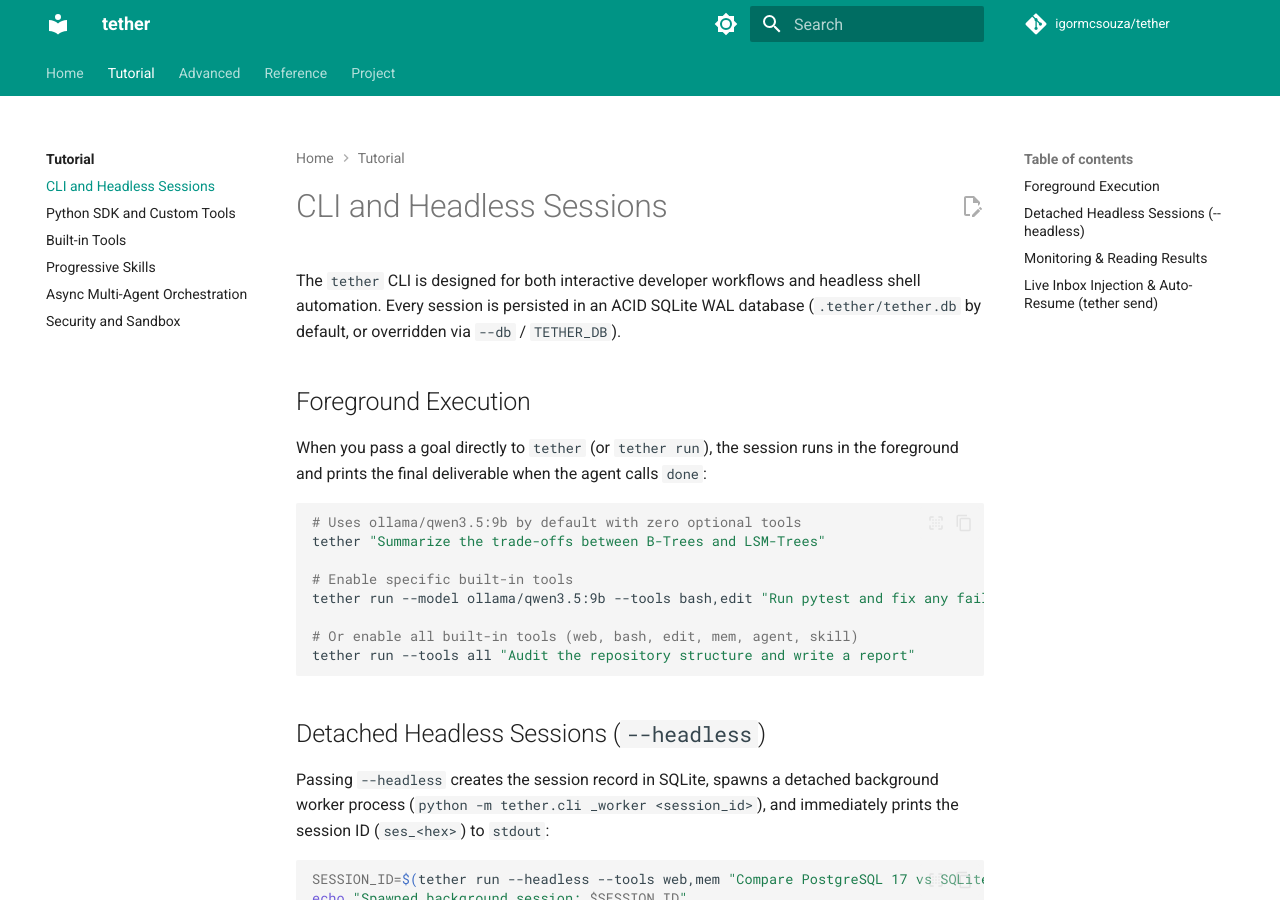
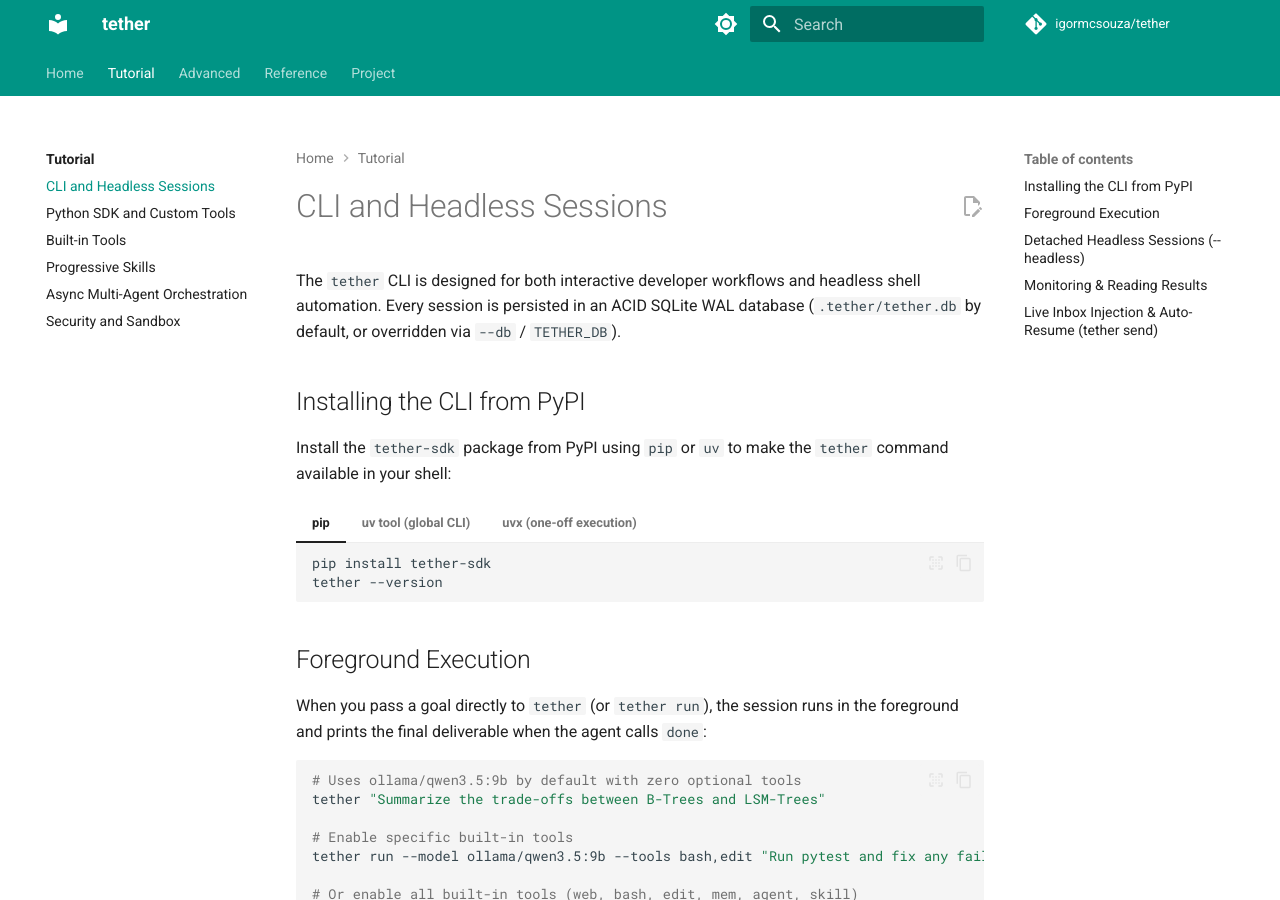
Before and after one commit to igormcsouza/tether, an MkDocs documentation site: the page built from docs/tutorial/cli-and-headless.md, in a window 1280 px wide and 900 px high. Built offline with MkDocs 1.6.1 and Material for MkDocs 9.7.7, drawn with Linux system fonts in a browser that asks for light colours; comment, search, counter and statistics services are not loaded.

Commit message:
docs(install): add PyPI installation guide for tether-sdk in README and MkDocs

````diff
--- a/docs/tutorial/cli-and-headless.md
+++ b/docs/tutorial/cli-and-headless.md
@@ -1,6 +1,30 @@
 # CLI and Headless Sessions
 
 The `tether` CLI is designed for both interactive developer workflows and headless shell automation. Every session is persisted in an ACID SQLite WAL database (`.tether/tether.db` by default, or overridden via `--db` / `TETHER_DB`).
+
+## Installing the CLI from PyPI
+
+Install the `tether-sdk` package from PyPI using `pip` or `uv` to make the `tether` command available in your shell:
+
+=== "pip"
+
+    ```sh
+    pip install tether-sdk
+    tether --version
+    ```
+
+=== "uv tool (global CLI)"
+
+    ```sh
+    uv tool install tether-sdk
+    tether --version
+    ```
+
+=== "uvx (one-off execution)"
+
+    ```sh
+    uvx --from tether-sdk tether "Summarize the CAP theorem"
+    ```
 
 ## Foreground Execution
 
````
Also changed, not shown: README.md (+15 -3 lines), docs/index.md (+15 -3 lines).
